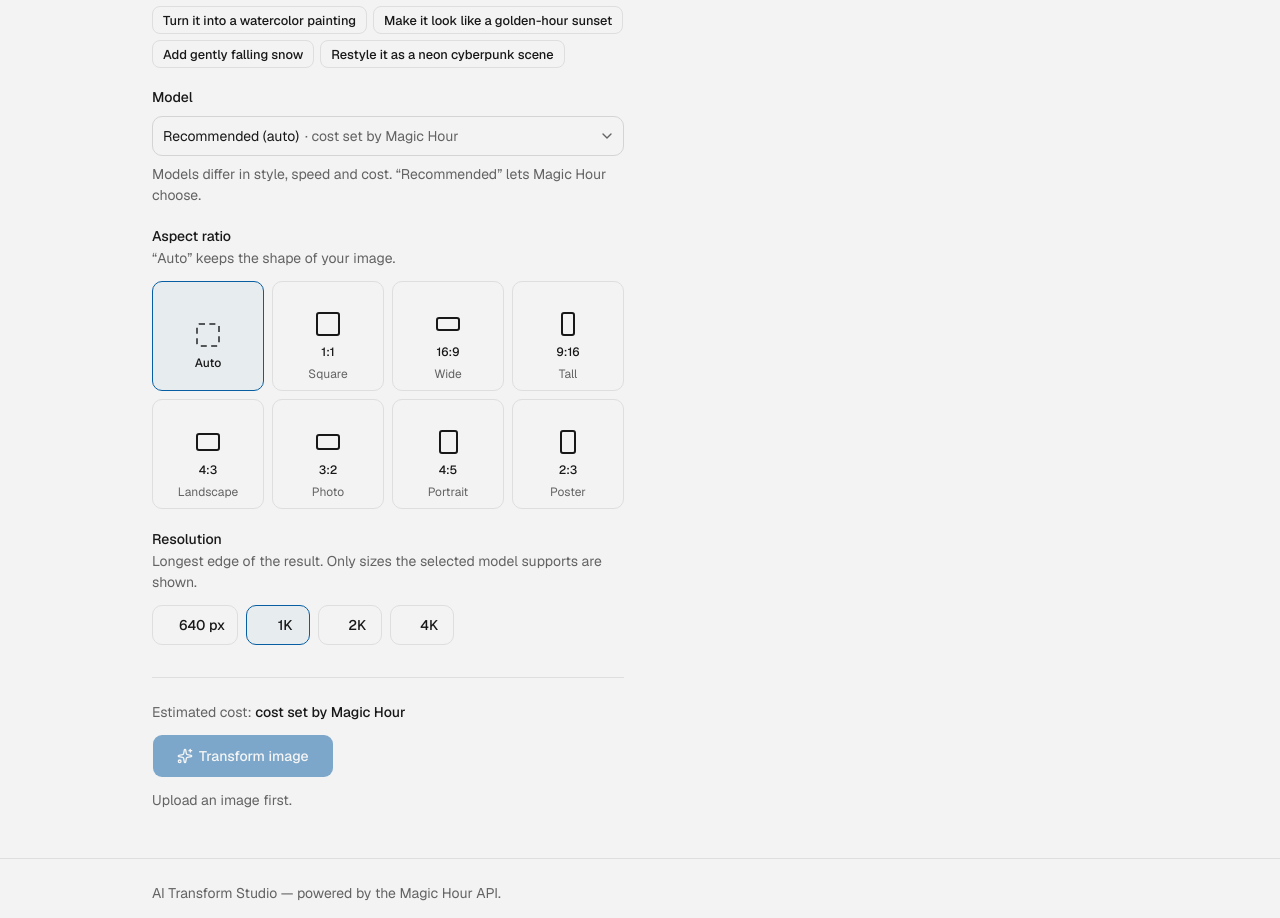
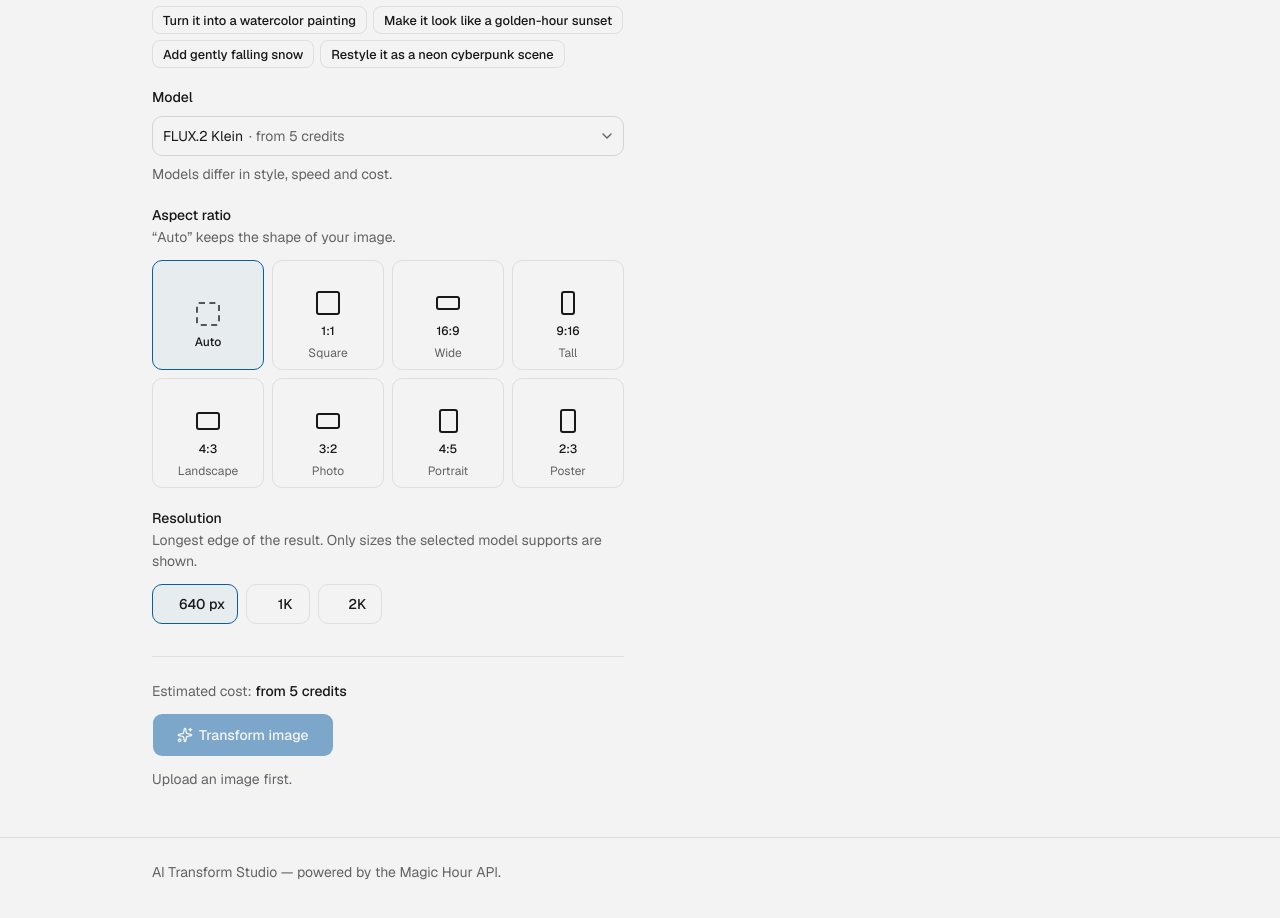
Before and after one commit to adem-enes/ai-transform-studio, a Next.js app: page /image in a window 1280 px wide. Shown: the part 793-1711 px from the top of the page. Built offline with nearby package versions, Linux system fonts and the light colour scheme.

Commit message:
fix: default image model to flux-2-klein and hide plan-gated recommended option

```diff
--- a/src/features/image-transform/components/image-transform-view.tsx
+++ b/src/features/image-transform/components/image-transform-view.tsx
@@ -27,9 +27,9 @@ import {
 
 const DEFAULT_VALUES: ImageFormValues = {
   prompt: '',
-  model: 'default',
+  model: 'flux-2-klein',
   aspect_ratio: 'auto',
-  resolution: '1k',
+  resolution: '640px',
 };
 
 const FORM_FIELDS: ReadonlySet<string> = new Set(Object.keys(DEFAULT_VALUES));
--- a/src/features/image-transform/components/params-fields.tsx
+++ b/src/features/image-transform/components/params-fields.tsx
@@ -32,6 +32,12 @@ import {
 import { reconcileResolution, supportedResolutions } from '../lib/resolution';
 
 export type ImageAspectRatio = (typeof IMAGE_ASPECT_RATIOS)[number];
+
+/**
+ * `default` stays valid (older history uses it) but isn't offered: Magic Hour
+ * resolves it to a model the free tier can't use, which fails with a 402.
+ */
+const SELECTABLE_IMAGE_MODELS = IMAGE_MODELS.filter((model) => model !== 'default');
 
 export type ImageFormValues = {
   prompt: string;
@@ -147,7 +153,7 @@ export function ModelField({
               <SelectValue />
             </SelectTrigger>
             <SelectContent position="popper" className="max-h-80">
-              {IMAGE_MODELS.map((model) => (
+              {SELECTABLE_IMAGE_MODELS.map((model) => (
                 <SelectItem key={model} value={model}>
                   <span>{IMAGE_MODEL_INFO[model].label}</span>
                   <span className="text-muted-foreground">· {describeCost(model)}</span>
@@ -155,9 +161,7 @@ export function ModelField({
               ))}
             </SelectContent>
           </Select>
-          <FieldDescription id="model-hint">
-            Models differ in style, speed and cost. “Recommended” lets Magic Hour choose.
-          </FieldDescription>
+          <FieldDescription id="model-hint">Models differ in style, speed and cost.</FieldDescription>
           {fieldState.invalid ? <FieldError id="model-error" errors={[fieldState.error]} /> : null}
         </Field>
       )}
--- a/src/schemas/transform-params.ts
+++ b/src/schemas/transform-params.ts
@@ -108,7 +108,7 @@ export const IMAGE_PROMPT_MAX_LENGTH = 15_000;
 export const imageTransformParams = z
   .object({
     prompt: z.string().trim().min(1, 'Describe the change you want.').max(IMAGE_PROMPT_MAX_LENGTH),
-    model: z.enum(IMAGE_MODELS).default('default'),
+    model: z.enum(IMAGE_MODELS).default('flux-2-klein'),
     aspect_ratio: z.enum(IMAGE_ASPECT_RATIOS).default('auto'),
     resolution: z.enum(IMAGE_RESOLUTIONS).default('1k'),
   })
```
Also changed, not shown: 1 other file (tests, documents, lock files or other folders).
